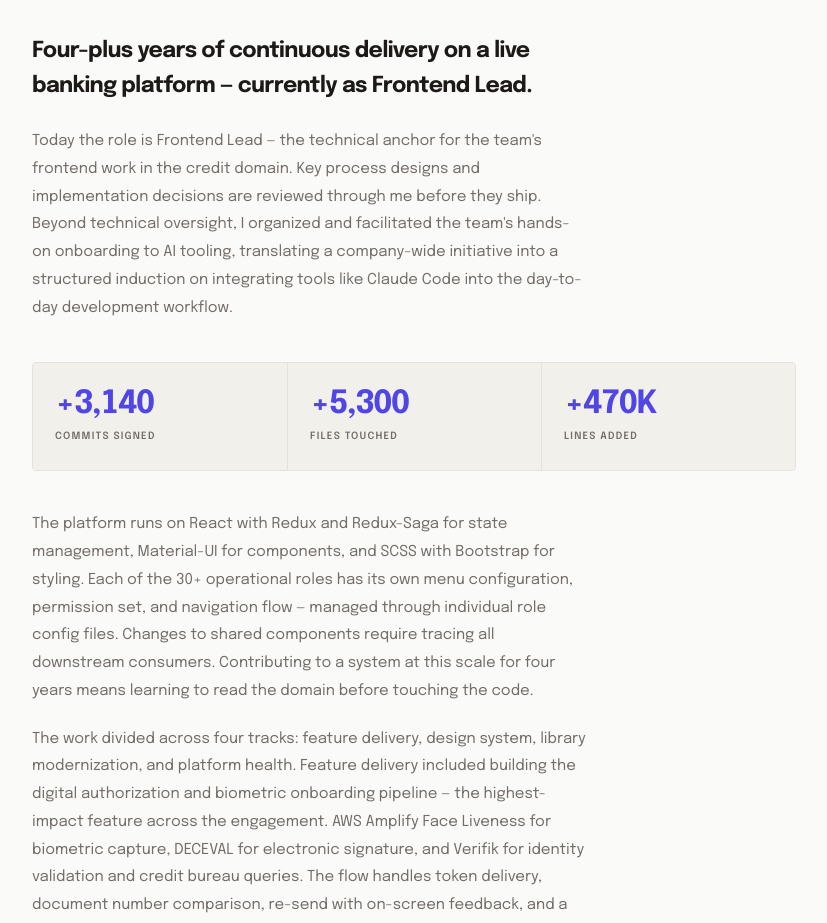
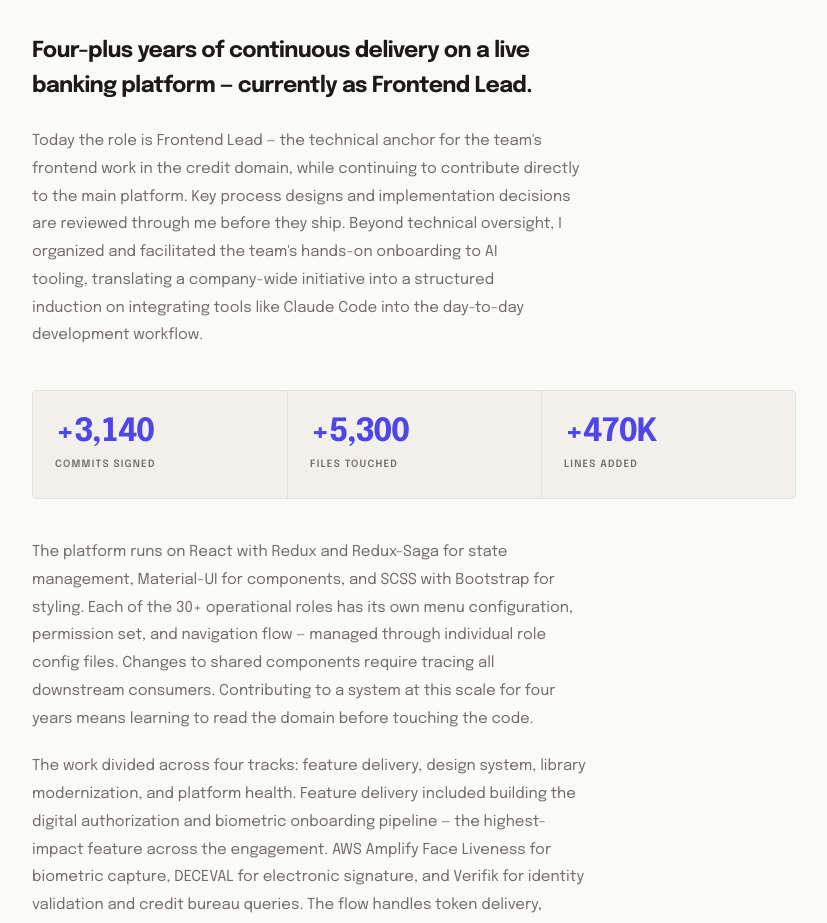
Before and after one commit to CondeHdz94/condehdz-portfolio, a React (Vite) app: page /case/uni2 in a window 1280 px wide. Shown: the part 1900-2823 px from the top of the page, without its empty margins (226-1053 px from the left). Built offline with nearby package versions, Linux system fonts and the light colour scheme.

Commit message:
fix(uni2): clarify ongoing contribution to main platform alongside lead role

```diff
--- a/src/cases/uni2/Uni2Case.tsx
+++ b/src/cases/uni2/Uni2Case.tsx
@@ -152,8 +152,8 @@ export default function Uni2Case() {
 
         <p className="case-body reveal reveal-delay-1">
           Today the role is Frontend Lead — the technical anchor for the team's frontend work
-          in the credit domain. Key process designs and implementation decisions are reviewed
-          through me before they ship. Beyond technical oversight, I organized and facilitated
+          in the credit domain, while continuing to contribute directly to the main platform.
+          Key process designs and implementation decisions are reviewed through me before they ship. Beyond technical oversight, I organized and facilitated
           the team's hands-on onboarding to AI tooling, translating a company-wide initiative
           into a structured induction on integrating tools like Claude Code into the
           day-to-day development workflow.
```
